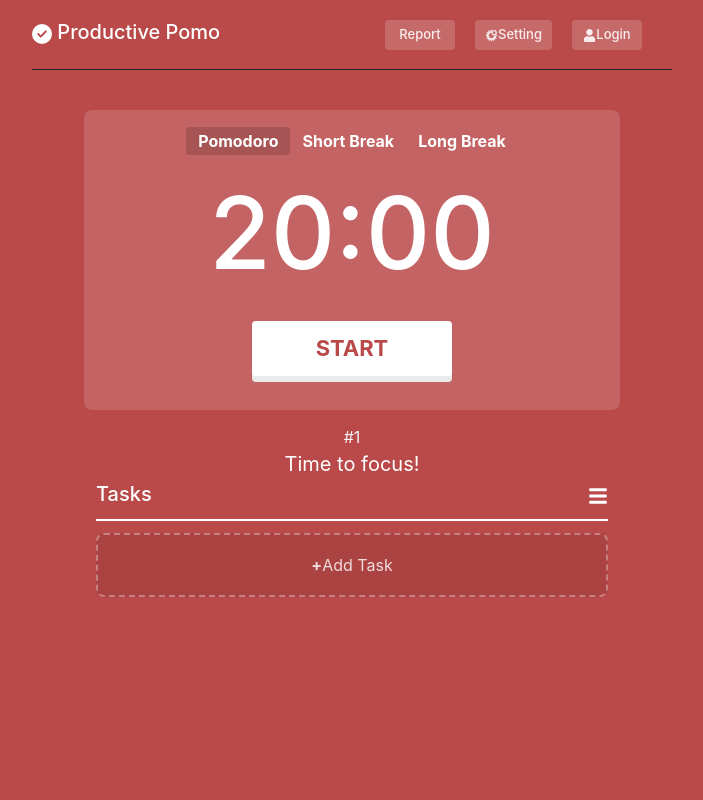
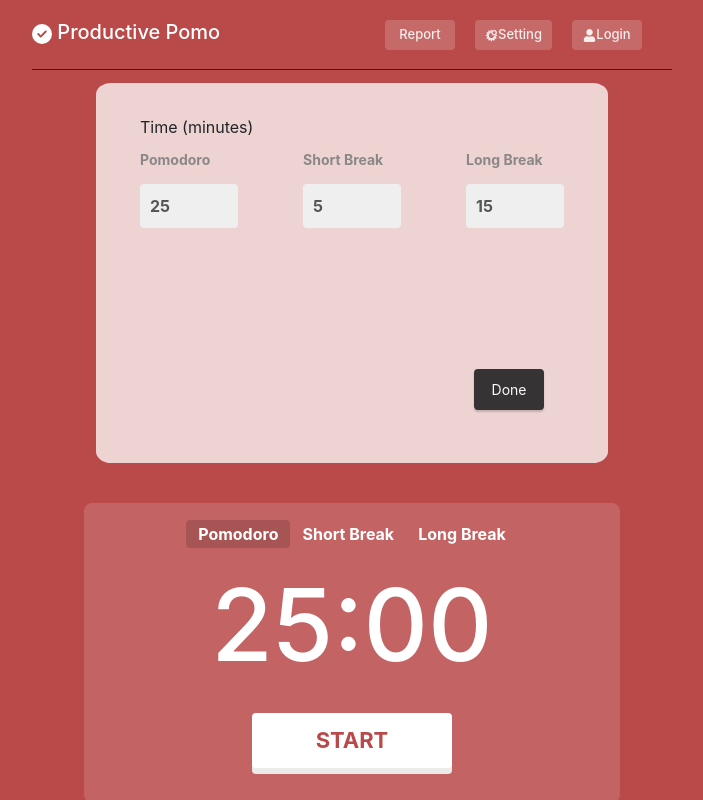
Before and after one commit to Divyesh-sarvaiya-rao/Productive-pomo, a React (Create React App) app: page / in a window 1280 px wide. Both pictures are taken after a click on the button "Setting". Shown: the top 800 px of the page, without its empty margins (288-991 px from the left). Built offline with nearby package versions, Linux system fonts and the light colour scheme.

Commit message:
Update setting and timer component

```diff
--- a/src/App.css
+++ b/src/App.css
@@ -273,3 +273,69 @@ body{
    margin-right: 2%;
    color:grey;
  }
+ /* Stting div css start here */
+ .setting_div{
+  width: 80%;
+  height: 380px;
+  background-color: rgba(255, 255, 255, 0.76);
+  margin-top: 2%;
+  padding: 5%;
+  margin-left: 10%;
+  border-radius: 3%;
+ }
+ .timeName {
+  display: inline-block;
+}
+.time_input_div {
+  display: flex;
+  -webkit-box-pack: justify;
+  justify-content: space-between;
+  margin-top: 10px;
+}
+.input_div {
+  width: 98px;
+}
+.lable_name {
+  display: block;
+  font-size: 14px;
+  color: rgb(140, 135, 135);
+  font-weight: bold;
+  margin-bottom: 4px;
+}
+
+.number_input {
+  border-radius: 4px;
+  background-color: rgb(239, 239, 239);
+  font-size: 16px;
+  padding: 10px;
+  box-shadow: none;
+  border: none;
+  color: rgb(85, 85, 85);
+  width: 100%;
+  box-sizing: border-box;
+}
+.setting_done_btn {
+  padding: 14px 20px;
+  text-align: right;
+  margin-top: 30%;
+  border-bottom-left-radius: 8px;
+  border-bottom-right-radius: 8px;
+}
+.done_btn {
+  -webkit-box-align: center;
+  align-items: center;
+  -webkit-box-pack: center;
+  justify-content: center;
+  text-align: center;
+  border-radius: 4px;
+  cursor: pointer;
+  box-shadow: rgba(0, 0, 0, 0.2) 0px 2px 2px;
+  color: white;
+  opacity: 0.9;
+  font-size: 14px;
+  padding: 8px 12px;
+  min-width: 70px;
+  background-color: rgb(34, 34, 34);
+  border: 2px solid rgb(34, 34, 34);
+  display: inline-block;
+}
--- a/src/App.js
+++ b/src/App.js
@@ -1,15 +1,19 @@
+import React, { useState } from 'react'
 import MainHeader from './component/MainHeader.js'
 import Home from './component/Home.js'
 
 import './App.css';
 
 function App() {
-
+const [timerTime, setTime] = useState('');
+const time=(time)=>{
+  setTime(time)
+}
   return (
    <>
     <div className='main'>
-      <MainHeader />
-      <Home />
+      <MainHeader time={time}/>
+      <Home taskTime={timerTime}/>
     </div>
    </>
   );
--- a/src/component/Home.js
+++ b/src/component/Home.js
@@ -2,10 +2,13 @@ import { useState, useEffect, useRef } from 'react'
 import Timer from './Timer.js'
 import Task from './Task.js'
 
-function Home() {
-  let pomodoroTime = 20 * 60;
+function Home(props) {
+  console.log('home component Time :',props.taskTime);
+  let pomodoroTime = 25 * 60;
   let shortbreacktime = 5 * 60;
-  let longbreacktime = 15 * 60;
+  let longbreacktime = 15 *60;
+
+  // console.log('homeTime::',pomodoroTime);
   const mainTime = {
     pomodoro: pomodoroTime,
     shortBreak: shortbreacktime,
@@ -28,62 +31,70 @@ function Home() {
     setactivebutton(name);
     console.log(activebutton);
   };
-  const [timer, setTimer] = useState(mainTime);
+  let [timer, setTimer] = useState(mainTime);
   const [start, setStart] = useState(false);
   const firstStart = useRef(true);
   const tick = useRef();
 
+  // if (props.taskTime) {
+  //   pomodoroTime=props.taskTime.pomodoroTime;
+  //   shortbreacktime=props.taskTime.shortBreakTime;
+  //   longbreacktime=props.taskTime.longbreacktime;
+  //   const mainTime = {
+  //     pomodoro: pomodoroTime * 60,
+  //     shortBreak: shortbreacktime * 60,
+  //     longBreak: longbreacktime * 60
+  //   }
+  //   setTimer(mainTime)
+  // }
   useEffect(() => {
     if (firstStart.current) {
       console.log("first render, don't run useEffect for timer");
       firstStart.current = !firstStart.current;
       return;
     }
-    console.log("subsequent renders");
-    console.log(start);
     if (start) {
-      let time ;
-      if (bgcolor.type === 'mainClock') {
-        if (timer.pomodoro === 0) {
+      let time;
+      tick.current = setInterval(() => {
+        if (bgcolor.type === 'mainClock') {
+        if (timer.pomodoro == 0) {
           console.log('timer component clock out');
           clearInterval(tick.current);
           setStart(false);
         } else {
-          time = { pomodoro: timer.pomodoro - 1, shortBreak: timer.shortBreak, longBreak: timer.longBreak }
+          time = { pomodoro: timer.pomodoro - 1, shortBreak: shortbreacktime, longBreak: longbreacktime }
+        }
+        console.log("mainClock called : ", time);
+      }
+      else if (bgcolor.type === 'shortClock') {
+        if (timer.shortBreak === 0) {
+          console.log('timer component clock out');
+          clearInterval(tick.current);
+          setStart(false);
+          backgroundChange("rgb(186, 73, 73)", "mainClock");
+          pomodorotime();
+          clickedbuttonhandler('first');
+        } else {
+          time = { pomodoro: timer.pomodoro, shortBreak: timer.shortBreak - 1, longBreak: longbreacktime }
         }
       }
-      // else if (bgcolor.type === 'shortClock') {
-      //   if (timer.shortBreak === 0) {
-      //     console.log('timer component clock out');
-      //     clearInterval(tick.current);
-      //     setStart(false);
-      //     backgroundChange("rgb(186, 73, 73)", "mainClock");
-      //     pomodorotime();
-      //   } else {
-      //     time = { pomodoro: timer.pomodoro, shortBreak: timer.shortBreak - 1, longBreak: timer.longBreak }
-      //   }
-      // }
-      // else if (bgcolor.type === 'longClock') {
-      //   if (timer.pomodoro === 0) {
-      //     console.log('timer component clock out');
-      //     clearInterval(tick.current);
-      //     setStart(false);
-      //     backgroundChange("rgb(186, 73, 73)", "mainClock");
-      //     pomodorotime();
-      //   } else {
-      //     time = { pomodoro: timer.pomodoro - 1, shortBreak: timer.shortBreak, longBreak: timer.longBreak - 1 }
-      //   }
-      // }
-      tick.current = setInterval(() => {
-        setTimer(() => time=time);
-
+      else if (bgcolor.type === 'longClock') {
+        if (timer.longBreak === 0) {
+          console.log('timer component clock out');
+          clearInterval(tick.current);
+          setStart(false);
+          backgroundChange("rgb(186, 73, 73)", "mainClock");
+          pomodorotime();
+        } else {
+          time = { pomodoro: timer.pomodoro, shortBreak: shortBreack, longBreak: timer.longBreak - 1 }
+        }
+      }
+        setTimer(() => timer = time);
       }, 1000);
-
     } else {
       console.log("clear interval");
       clearInterval(tick.current);
     }
-
     return () => clearInterval(tick.current);
   },[start]);
 
--- a/src/component/MainHeader.js
+++ b/src/component/MainHeader.js
@@ -1,8 +1,27 @@
-import React from 'react'
+import React, { useState } from 'react'
 import { FaUser } from "react-icons/fa";
 import { FaWhmcs } from "react-icons/fa";
 // import favicon from '../favicon.png/';
-function MainHeader() {
+function MainHeader(props) {
+const[visible,setVisible] =useState(false);
+// const setting=()=>{
+// 	setVisible(true);
+// }
+let pomodoroTime = 25;
+let shortbreacktime = 5;
+let longbreacktime = 15;
+const mainInput = {
+	pomodoroTime:pomodoroTime,
+	shortBreakTime:shortbreacktime,
+	longBreakTime:longbreacktime
+}
+const [inputTime,setInputTime]=useState(mainInput)
+const [time,setTime]=useState('')
+const setting_done=()=>{
+	setVisible(false);
+	setTime(inputTime);
+}
+props.time(time)
 	return (
 		<>
 		<div className='header'>
@@ -15,10 +34,35 @@ function MainHeader() {
 			</h4>
 			<div className='header-button'>
 				<button>Report</button>
-				<button><FaWhmcs />Setting</button>
+				<button onClick={() => setVisible(!visible)}><FaWhmcs />Setting</button>
 				<button><FaUser />Login</button>
 			</div>
 		</div>
+		{visible && <div className='setting_div'>
+				<div className="container">
+					<div className=" timeName"><span>Time (minutes)</span></div>
+					<div class=" time_input_div">
+						<div className=" input_div">
+							<label className=" lable_name">Pomodoro</label>
+							<input type="number" min="0" step="1" className="number_input" value={inputTime.pomodoroTime}
+							onChange={e=>{setInputTime({pomodoroTime:e.target.value,shortBreakTime:inputTime.shortBreakTime,longBreakTime:inputTime.longBreakTime})}}/>
+						</div>
+						<div className=" input_div">
+							<label className=" lable_name">Short Break</label>
+							<input type="number" min="0" step="1" className="number_input" value={inputTime.shortBreakTime}
+							onChange={e=>{setInputTime({pomodoroTime:inputTime.pomodoroTime,shortBreakTime:e.target.value,longBreakTime:inputTime.longBreakTime})}}/>
+						</div>
+						<div className=" input_div">
+							<label className=" lable_name">Long Break</label>
+							<input type="number" min="0" step="1" className="number_input" value={inputTime.longBreakTime}
+							onChange={e=>{setInputTime({pomodoroTime:inputTime.pomodoroTime,shortBreakTime:inputTime.shortBreakTime,longBreakTime:e.target.value})}}/>
+						</div>
+					</div>
+					<div className='setting_done_btn'>
+						<button className='done_btn' onClick={setting_done}>Done</button>
+					</div>
+				</div>
+		</div>}
 		</>
 	)
 }
```
